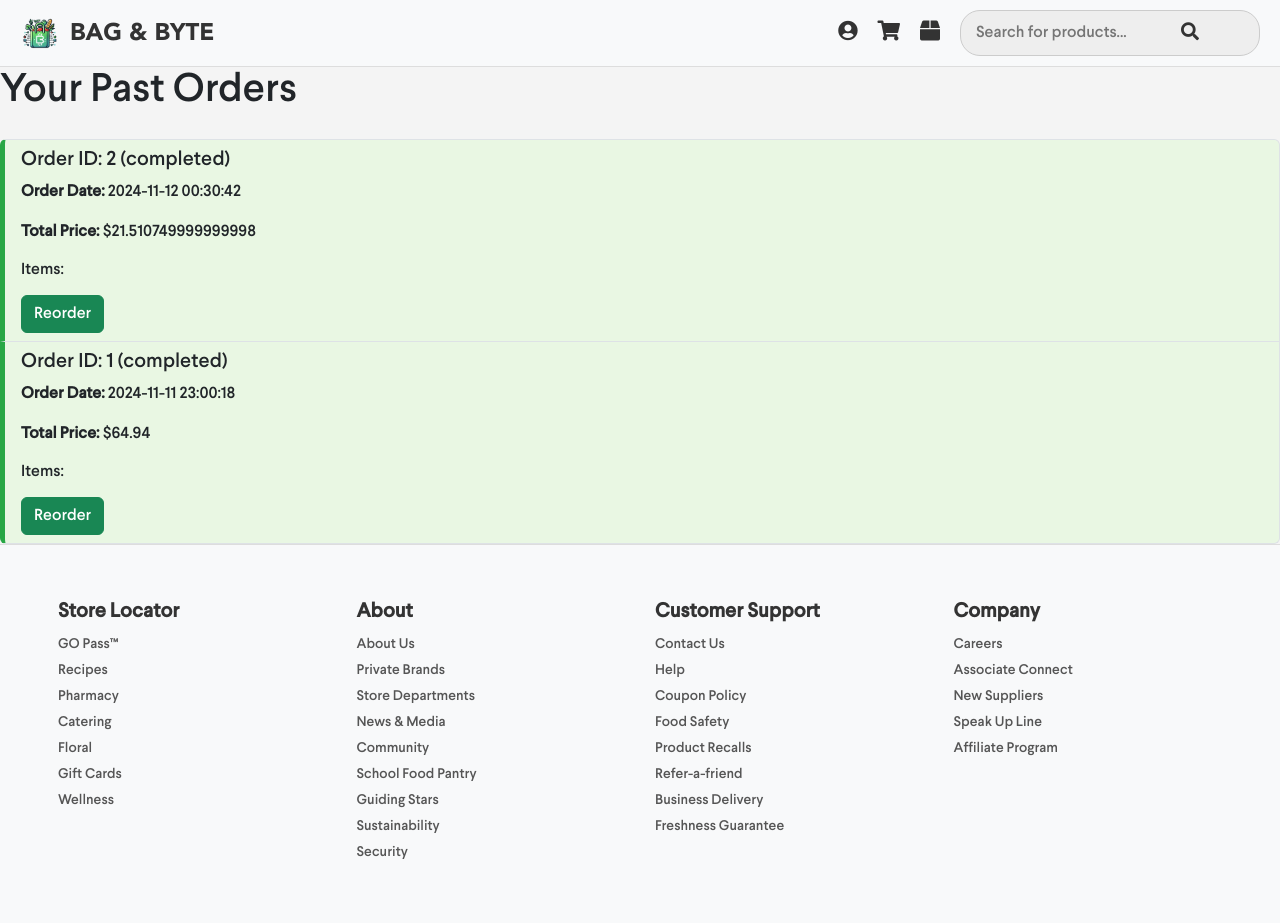
After one commit to Sammedina523/Bag-and-Byte, a Flask app: page /orders in a window 1280 px wide. The commit adds this page. Run offline with Flask 3, Linux system fonts and the light colour scheme; a user stored in the database is signed in; data comes from the database, SQL or seed files in the repository; both versions use the stored data as it was after the commit.

Commit message:
added orders page

```diff
--- a/app.py
+++ b/app.py
@@ -1,5 +1,5 @@
 from flask import Flask, render_template, request, redirect, url_for, flash, session, jsonify
-from database import add_user, get_user, verify_password, add_to_cart_db, update_cart_item, delete_cart_item, get_cart, get_products, get_categories, get_product_by_id, get_suggested_products, get_products_by_query, clear_cart_db
+from database import add_user, get_user, verify_password, add_to_cart_db, update_cart_item, delete_cart_item, get_cart, get_products, get_categories, get_product_by_id, get_suggested_products, get_products_by_query, clear_cart_db, get_user_orders, get_order_by_id, update_order_status, place_order
 from kroger import KrogerAPI
 
 app = Flask(__name__)
@@ -185,6 +185,17 @@ def logout():
 
 @app.route('/checkout')
 def checkout():
+    states = [
+    "Alabama", "Alaska", "Arizona", "Arkansas", "California", "Colorado",
+    "Connecticut", "Delaware", "Florida", "Georgia", "Hawaii", "Idaho",
+    "Illinois", "Indiana", "Iowa", "Kansas", "Kentucky", "Louisiana",
+    "Maine", "Maryland", "Massachusetts", "Michigan", "Minnesota", "Mississippi",
+    "Missouri", "Montana", "Nebraska", "Nevada", "New Hampshire", "New Jersey",
+    "New Mexico", "New York", "North Carolina", "North Dakota", "Ohio",
+    "Oklahoma", "Oregon", "Pennsylvania", "Rhode Island", "South Carolina",
+    "South Dakota", "Tennessee", "Texas", "Utah", "Vermont", "Virginia",
+    "Washington", "West Virginia", "Wisconsin", "Wyoming"
+    ]
     if 'user_id' not in session:
         flash('Please log in to proceed to checkout', 'danger')
         return redirect(url_for('login'))
@@ -195,7 +206,61 @@ def checkout():
     # Calculate total_price by accessing 'price' and 'quantity' keys in cart_items
     total_price = sum(item['price'] * item['quantity'] for item in cart_items)
 
-    return render_template('checkout.html', cart=cart_items, total_price=total_price)
+    return render_template('checkout.html', states=states, cart=cart_items, total_price=total_price)
+
+@app.route('/process_checkout', methods=['POST'])
+def process_checkout():
+    if 'user_id' not in session:
+        flash('Please log in to proceed to checkout', 'danger')
+        return redirect(url_for('login'))
+
+    user_id = session['user_id']
+    cart_items = get_cart(user_id)
+
+    # Get the order details from the form
+    address = request.form.get('address')
+    city = request.form.get('city')
+    state = request.form.get('state')
+    zip_code = request.form.get('zip_code')
+    delivery_instructions = request.form.get('delivery_instructions')
+    card_num = request.form.get('card_num')
+    exp_date = request.form.get('exp_date')
+    cvv = request.form.get('cvv')
+    billing_zip = request.form.get('billing_zip')
+
+    # Simple validation for required fields
+    if not address or not city or not state or not zip_code:
+        flash('Please fill in all required fields for delivery.', 'danger')
+        return redirect(url_for('checkout'))
+
+    if not card_num or not exp_date or not cvv or not billing_zip:
+        flash('Please provide valid payment information.', 'danger')
+        return redirect(url_for('checkout'))
+
+    # Calculate total price from the cart
+    total_price = (sum(item['price'] * item['quantity'] for item in cart_items)) * (1.0875)
+
+    # Place order into the database
+    order_id = place_order(
+        user_id=user_id,
+        cart_items=cart_items,
+        total_price=total_price,
+        address=address,
+        city=city,
+        state=state,
+        zip_code=zip_code,
+        delivery_instructions=delivery_instructions,
+        payment_status='Paid'  # In a real application, you'd verify payment through a gateway
+    )
+
+    # Clear the cart after order placement
+    clear_cart_db(user_id)
+
+    # Flash a success message and redirect to the order confirmation page
+    flash(f'Your order #{order_id} has been placed successfully!', 'success')
+    orders = get_user_orders(user_id)
+    return render_template('orders.html', orders=orders)
+
 
 # Route to clear all items from the cart
 @app.route('/clear_cart', methods=['POST'])
@@ -210,7 +275,63 @@ def clear_cart():
 
     return jsonify({"message": "All items have been removed from your cart."})
 
+@app.route('/orders')
+def orders():
+    if 'user_id' not in session:
+        flash('Please log in to view your orders.', 'danger')
+        return redirect(url_for('login'))
 
+    user_id = session['user_id']
+
+    # Retrieve all orders for the logged-in user
+    orders = get_user_orders(user_id)
+
+    return render_template('orders.html', orders=orders)
+
+@app.route('/confirm_order/<int:order_id>', methods=['POST'])
+def confirm_order(order_id):
+    # Fetch the order from the database using get_user_order_by_id
+    order = get_order_by_id(order_id)
+
+    if not order:
+        flash('Order not found.', 'danger')
+        return redirect(url_for('orders'))
+
+    # Check if the order is already completed
+    if order['order_status'] == 'completed':
+        flash('This order has already been completed.', 'info')
+        return redirect(url_for('orders'))
+
+    # Use the update_order_status function to change the order status to 'Completed'
+    update_order_status(order_id, 'completed')
+
+    # Optionally, send a success message and redirect to the orders page
+    flash('Order confirmed successfully!', 'success')
+    return redirect(url_for('orders'))
+
+@app.route('/reorder/<int:order_id>', methods=['POST'])
+def reorder(order_id):
+    if 'user_id' not in session:
+        flash('Please log in to reorder.', 'danger')
+        return redirect(url_for('login'))
+
+    user_id = session['user_id']
+
+    # Fetch the original order from the database
+    order = get_order_by_id(order_id)
+    if not order or order['order_status'] != 'completed':
+        flash('Unable to reorder. This order has not been completed.', 'danger')
+        return redirect(url_for('orders'))
+
+    # Reorder the items
+    reordered_items = order['items']
+
+    # Add items back to the cart for the user
+    for item in reordered_items:
+        add_to_cart_db(user_id, item['name'], item['price'], item['quantity'])
+
+    flash('Your order has been added to the cart for reordering!', 'success')
+    return redirect(url_for('cart'))
 
 
 if __name__ == "__main__":
--- a/templates/account.html
+++ b/templates/account.html
@@ -57,6 +57,7 @@
                     <a href="{{ url_for('cart') }}">
                         <i class="fas fa-shopping-cart"></i>
                     </a>
+                    <a href="{{ url_for('orders') }}"><i class="fas fa-box"></i></a>
                 {% else %}
                     <!-- If user is not logged in, show login and signup buttons -->
                     <div class="login-signup">
--- a/templates/cart.html
+++ b/templates/cart.html
@@ -143,6 +143,7 @@
                 {% if session.get('user_id') %}
                     <a href="{{ url_for('account') }}"><i class="fas fa-user-circle"></i></a>
                     <a href="{{ url_for('cart') }}"><i class="fas fa-shopping-cart"></i></a>
+                    <a href="{{ url_for('orders') }}"><i class="fas fa-box"></i></a>
                 {% else %}
                     <div class="login-signup">
                         <a href="{{ url_for('login') }}"><button class="login-btn">Login</button></a>
--- a/templates/checkout.html
+++ b/templates/checkout.html
@@ -108,6 +108,7 @@
                     <a href="{{ url_for('cart') }}">
                         <i class="fas fa-shopping-cart"></i>
                     </a>
+                    <a href="{{ url_for('orders') }}"><i class="fas fa-box"></i></a>
                 {% else %}
                     <!-- If user is not logged in, show login and signup buttons -->
                     <div class="login-signup">
@@ -133,8 +134,7 @@
         <div class="checkout-form">
             <h1>Checkout</h1>
 
-            <form action="{{ url_for('checkout') }}" method="POST">
-
+            <form action="{{ url_for('process_checkout') }}" method="POST">
                 <!-- Delivery Address -->
                 <div class="form-section">
                     <h3>Delivery Address</h3>
--- a/templates/index.html
+++ b/templates/index.html
@@ -86,7 +86,7 @@
             top: 20px;
             left: 50%;
             transform: translateX(-50%);
-            background-color: #005a10;
+            background-color: #01ac20;
             color: white;
             padding: 15px 30px;
             border-radius: 5px;
@@ -125,6 +125,7 @@
                     <a href="{{ url_for('cart') }}">
                         <i class="fas fa-shopping-cart"></i>
                     </a>
+                    <a href="{{ url_for('orders') }}"><i class="fas fa-box"></i></a>
                 {% else %}
                     <!-- If user is not logged in, show login and signup buttons -->
                     <div class="login-signup">
--- a/templates/login.html
+++ b/templates/login.html
@@ -30,6 +30,7 @@
                     <a href="{{ url_for('cart') }}">
                         <i class="fas fa-shopping-cart"></i>
                     </a>
+                    <a href="{{ url_for('orders') }}"><i class="fas fa-box"></i></a>
                 {% else %}
                     <!-- If user is not logged in, show login and signup buttons -->
                     <div class="login-signup">
--- /dev/null
+++ b/templates/orders.html
@@ -0,0 +1,99 @@
+<!DOCTYPE html>
+<html lang="en">
+<head>
+    <meta charset="UTF-8">
+    <meta name="viewport" content="width=device-width, initial-scale=1.0">
+    <title>Your Orders | Bag & Byte</title>
+    <link rel="stylesheet" href="https://cdnjs.cloudflare.com/ajax/libs/font-awesome/5.15.4/css/all.min.css">
+    <link rel="stylesheet" href="https://cdn.jsdelivr.net/npm/bootstrap@5.3.0/dist/css/bootstrap.min.css">
+    <link rel="stylesheet" href="{{ url_for('static', filename='styles.css') }}">
+    <style>
+        /* Custom order status styles */
+        .order-pending {
+            background-color: #e7f5ff; /* Light blue */
+            border-left: 5px solid #007bff; /* Blue border for pending */
+        }
+        .order-completed {
+            background-color: #e9f7e3; /* Light green */
+            border-left: 5px solid #28a745; /* Green border for completed */
+        }
+    </style>
+</head>
+<body>
+    <!-- Header Section -->
+    <header>
+        <div class="header">
+            <div class="d-flex align-items-center">
+                <div class="logo">
+                    <a href="{{ url_for('profile') }}">
+                        <img src="{{ url_for('static', filename='logo.png') }}" alt="Logo">
+                    </a>
+                </div>
+                <div class="logo-text">BAG & BYTE</div>
+            </div>
+
+            <div class="right-icons">
+                {% if session.get('user_id') %}
+                    <a href="{{ url_for('account') }}"><i class="fas fa-user-circle"></i></a>
+                    <a href="{{ url_for('cart') }}"><i class="fas fa-shopping-cart"></i></a>
+                    <a href="{{ url_for('orders') }}"><i class="fas fa-box"></i></a>
+                {% else %}
+                    <div class="login-signup">
+                        <a href="{{ url_for('login') }}">
+                            <button class="login-btn">Login</button>
+                        </a>
+                        <a href="{{ url_for('register') }}">
+                            <button class="signup-btn">Sign Up</button>
+                        </a>
+                    </div>
+                {% endif %}
+
+                <form class="search-bar" action="{{ url_for('search') }}" method="GET">
+                    <input type="text" name="query" placeholder="Search for products..." required>
+                    <button type="submit"><i class="fas fa-search"></i></button>
+                </form>
+            </div>
+        </div>
+    </header>
+
+    <!-- Main Orders Section -->
+    <main>
+        <div class="checkout-form">
+            <h1>Your Past Orders</h1>
+
+            {% if orders %}
+                <div class="list-group mt-4">
+                    {% for order in orders %}
+                        <div class="list-group-item {% if order.order_status == 'pending' %}order-pending{% else %}order-completed{% endif %}">
+                            <h5>Order ID: {{ order.order_id }} ({{ order.order_status }})</h5>
+                            <p><strong>Order Date:</strong> {{ order.order_date }}</p>
+                            <p><strong>Total Price:</strong> ${{ order.total_price }}</p>
+
+                            <h6>Items:</h6>
+
+                            <div class="mt-3">
+                                {% if order.order_status == 'pending' %}
+                                    <!-- Confirm Button for Pending Orders -->
+                                    <form action="{{ url_for('confirm_order', order_id=order.order_id) }}" method="POST" style="display:inline;">
+                                        <button type="submit" class="btn btn-primary">Confirm Order</button>
+                                    </form>
+                                {% elif order.order_status == 'completed' %}
+                                    <!-- Reorder Button for Completed Orders -->
+                                    <form action="{{ url_for('reorder', order_id=order.order_id) }}" method="POST" style="display:inline;">
+                                        <button type="submit" class="btn btn-success">Reorder</button>
+                                    </form>
+                                {% endif %}
+                            </div>
+                        </div>
+                    {% endfor %}
+                </div>
+            {% else %}
+                <p class="empty-message">No orders yet...</p>
+            {% endif %}
+        </div>
+    </main>
+
+    <!-- Footer Section -->
+    {% include 'footer.html' %}
+</body>
+</html>
--- a/templates/product_detail.html
+++ b/templates/product_detail.html
@@ -31,6 +31,7 @@
                 <a href="{{ url_for('cart') }}">
                     <i class="fas fa-shopping-cart"></i>
                 </a>
+                <a href="{{ url_for('orders') }}"><i class="fas fa-box"></i></a>
             {% else %}
                 <!-- If user is not logged in, show login and signup buttons -->
                 <div class="login-signup">
--- a/templates/profile.html
+++ b/templates/profile.html
@@ -104,7 +104,7 @@
             top: 20px;
             left: 50%;
             transform: translateX(-50%);
-            background-color: #005a10;
+            background-color: #01ac20;
             color: white;
             padding: 15px 30px;
             border-radius: 5px;
@@ -143,6 +143,7 @@
                     <a href="{{ url_for('cart') }}">
                         <i class="fas fa-shopping-cart"></i>
                     </a>
+                    <a href="{{ url_for('orders') }}"><i class="fas fa-box"></i></a>
                 {% else %}
                     <!-- If user is not logged in, show login and signup buttons -->
                     <div class="login-signup">
--- a/templates/register.html
+++ b/templates/register.html
@@ -30,6 +30,7 @@
                     <a href="{{ url_for('cart') }}">
                         <i class="fas fa-shopping-cart"></i>
                     </a>
+                    <a href="{{ url_for('orders') }}"><i class="fas fa-box"></i></a>
                 {% else %}
                     <!-- If user is not logged in, show login and signup buttons -->
                     <div class="login-signup">
--- a/templates/search_results.html
+++ b/templates/search_results.html
@@ -73,6 +73,7 @@
                     <a href="{{ url_for('cart') }}">
                         <i class="fas fa-shopping-cart"></i>
                     </a>
+                    <a href="{{ url_for('orders') }}"><i class="fas fa-box"></i></a>
                 {% else %}
                     <!-- If user is not logged in, show login and signup buttons -->
                     <div class="login-signup">
```
Also changed, not shown: database.py (+153 -13 lines), test.py (added, +77 -0 lines), users.db.
